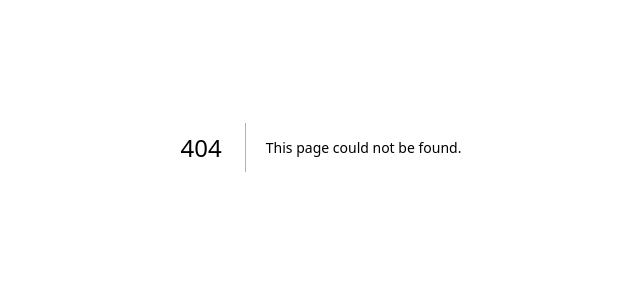
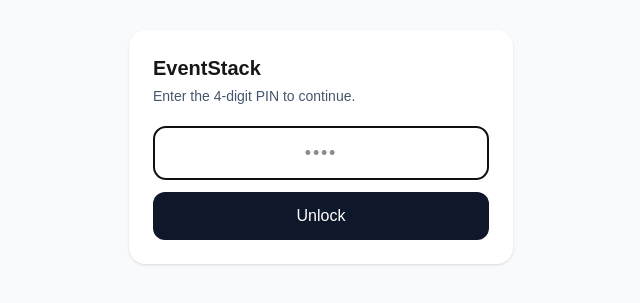
Before and after one commit to ngkurjata/eventstack, a Next.js app: page /pin in a window 1280 px wide. Before the commit this address had no page. Shown: the part 253-556 px from the top of the page, without its empty margins (319-959 px from the left). Built offline with nearby package versions, Linux system fonts and the light colour scheme.

Commit message:
Add 4-digit PIN gate

```diff
--- a/app/middleware.ts
+++ /dev/null
@@ -1,35 +0,0 @@
-import { NextResponse } from "next/server";
-import type { NextRequest } from "next/server";
-
-export const config = {
-  matcher: [
-    "/((?!_next/static|_next/image|favicon.ico|robots.txt|sitemap.xml).*)",
-  ],
-};
-
-export function middleware(req: NextRequest) {
-  const user = process.env.BASIC_AUTH_USER;
-  const pass = process.env.BASIC_AUTH_PASS;
-
-  // If env vars aren't set, don't block (avoids locking yourself out accidentally)
-  if (!user || !pass) return NextResponse.next();
-
-  const auth = req.headers.get("authorization");
-
-  if (auth) {
-    const [scheme, encoded] = auth.split(" ");
-    if (scheme === "Basic" && encoded) {
-      const decoded = Buffer.from(encoded, "base64").toString("utf8");
-      const i = decoded.indexOf(":");
-      const u = decoded.slice(0, i);
-      const p = decoded.slice(i + 1);
-
-      if (u === user && p === pass) return NextResponse.next();
-    }
-  }
-
-  return new NextResponse("Authentication required", {
-    status: 401,
-    headers: { "WWW-Authenticate": 'Basic realm="Private Demo"' },
-  });
-}
--- /dev/null
+++ b/app/pin/page.tsx
@@ -0,0 +1,76 @@
+"use client";
+
+import React, { useMemo, useState } from "react";
+import { useSearchParams } from "next/navigation";
+
+export default function PinPage() {
+  const sp = useSearchParams();
+  const nextUrl = useMemo(() => sp.get("next") || "/", [sp]);
+
+  const [pin, setPin] = useState("");
+  const [err, setErr] = useState<string | null>(null);
+  const [loading, setLoading] = useState(false);
+
+  async function submit(e: React.FormEvent) {
+    e.preventDefault();
+    setErr(null);
+
+    const clean = pin.replace(/\D/g, "").slice(0, 4);
+    if (clean.length !== 4) {
+      setErr("Enter a 4-digit PIN.");
+      return;
+    }
+
+    setLoading(true);
+    try {
+      const res = await fetch("/api/pin", {
+        method: "POST",
+        headers: { "Content-Type": "application/json" },
+        body: JSON.stringify({ pin: clean }),
+      });
+
+      const data = await res.json().catch(() => ({}));
+      if (!res.ok) {
+        setErr(data?.error || "Wrong PIN.");
+        return;
+      }
+
+      window.location.href = nextUrl;
+    } catch {
+      setErr("Network error. Try again.");
+    } finally {
+      setLoading(false);
+    }
+  }
+
+  return (
+    <main className="min-h-screen flex items-center justify-center bg-slate-50 px-4">
+      <div className="w-full max-w-sm rounded-2xl bg-white shadow p-6">
+        <h1 className="text-xl font-semibold">EventStack</h1>
+        <p className="text-sm text-slate-600 mt-1">Enter the 4-digit PIN to continue.</p>
+
+        <form onSubmit={submit} className="mt-5 space-y-3">
+          <input
+            inputMode="numeric"
+            pattern="[0-9]*"
+            autoFocus
+            value={pin}
+            onChange={(e) => setPin(e.target.value.replace(/\D/g, "").slice(0, 4))}
+            className="w-full rounded-xl border border-slate-300 px-4 py-3 text-lg tracking-widest text-center"
+            placeholder="••••"
+          />
+
+          {err && <div className="text-sm text-red-600">{err}</div>}
+
+          <button
+            type="submit"
+            disabled={loading}
+            className="w-full rounded-xl bg-slate-900 text-white py-3 font-medium disabled:opacity-60"
+          >
+            {loading ? "Checking…" : "Unlock"}
+          </button>
+        </form>
+      </div>
+    </main>
+  );
+}
--- /dev/null
+++ b/app/pin/route.ts
@@ -0,0 +1,31 @@
+import { NextResponse } from "next/server";
+
+export async function POST(req: Request) {
+  const { pin } = await req.json().catch(() => ({} as any));
+  const expected = process.env.SITE_PIN;
+
+  if (!expected) {
+    return NextResponse.json({ error: "Server is missing SITE_PIN" }, { status: 500 });
+  }
+
+  const clean = String(pin || "").replace(/\D/g, "").slice(0, 4);
+  if (clean.length !== 4) {
+    return NextResponse.json({ error: "Invalid PIN" }, { status: 400 });
+  }
+
+  if (clean !== expected) {
+    return NextResponse.json({ error: "Wrong PIN" }, { status: 401 });
+  }
+
+  const res = NextResponse.json({ ok: true });
+  res.cookies.set({
+    name: "eventstack_pin_ok",
+    value: "1",
+    httpOnly: true,
+    sameSite: "lax",
+    secure: true,
+    path: "/",
+    maxAge: 60 * 60 * 24 * 14, // 14 days
+  });
+  return res;
+}
--- /dev/null
+++ b/middleware.ts
@@ -0,0 +1,19 @@
+import { NextResponse } from "next/server";
+import type { NextRequest } from "next/server";
+
+export const config = {
+  matcher: [
+    "/((?!_next/static|_next/image|favicon.ico|robots.txt|sitemap.xml|pin|api/pin).*)",
+  ],
+};
+
+export function middleware(req: NextRequest) {
+  const pinOk = req.cookies.get("eventstack_pin_ok")?.value === "1";
+  if (pinOk) return NextResponse.next();
+
+  const url = req.nextUrl.clone();
+  url.pathname = "/pin";
+  // keep where they were trying to go
+  url.searchParams.set("next", req.nextUrl.pathname + req.nextUrl.search);
+  return NextResponse.redirect(url);
+}
```
